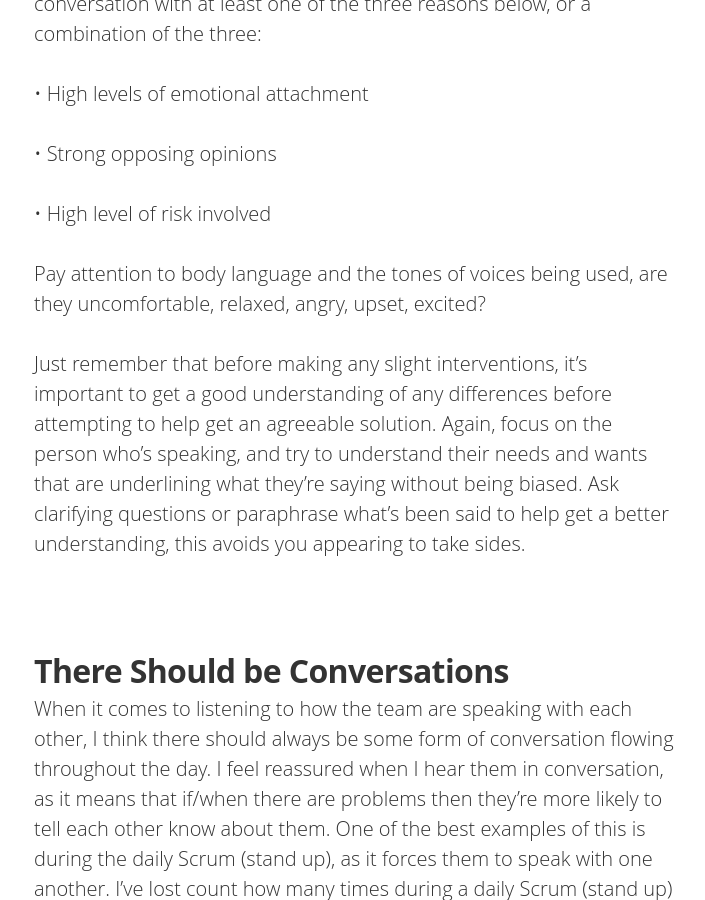
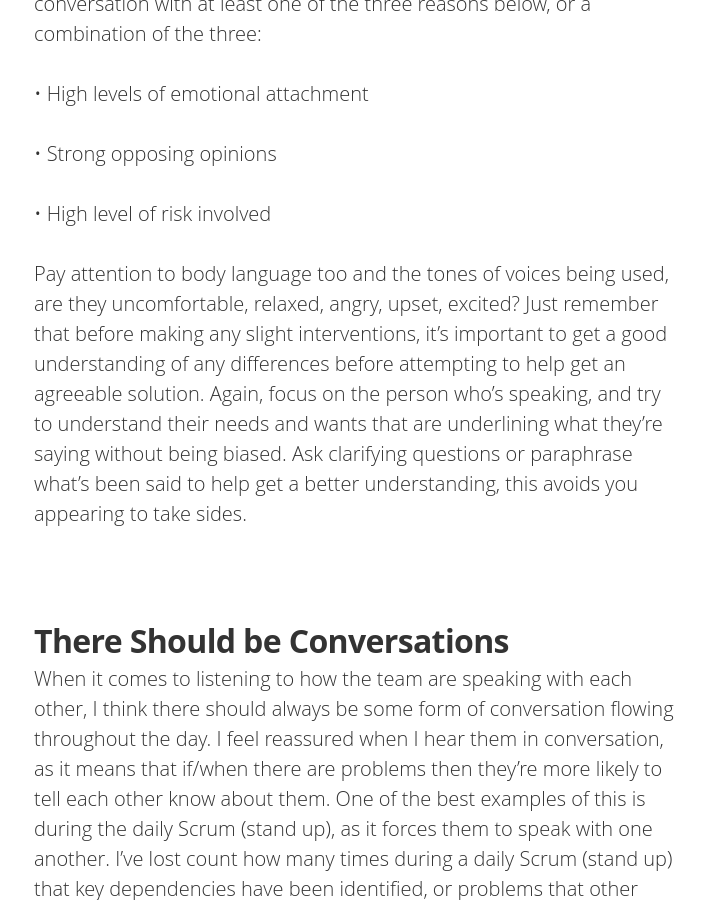
Before and after one commit to IamJackReed/JackReed, a Jekyll site: the page built from _posts/2017-08-05-high-performing-agile-teams-&-the-downside-of-collaboration.markdown, in a window 1280 px wide and 900 px high, scrolled down 3376 px. Shown: the whole window, without its empty margins (286-991 px from the left). Built offline with Jekyll 4.4.1, drawn with Linux system fonts in a browser that asks for light colours; nearby versions of some CDN libraries; some web fonts are replaced; comment, search, counter and statistics services are not loaded.

Commit message:
Update 2017-08-05-high-performing-agile-teams-&-the-downside-of-collaboration.markdown

```diff
--- a/_posts/2017-08-05-high-performing-agile-teams-&-the-downside-of-collaboration.markdown
+++ b/_posts/2017-08-05-high-performing-agile-teams-&-the-downside-of-collaboration.markdown
@@ -27,9 +27,7 @@ image2: /assets/article_images/2017-08-05-high-performing-agile-teams-&-the-down
 
 <span style="color:#00000; font-family: 'open sans'; font-size: 1em; font-size: 20px; font-weight: 200; hyphens: none;">• High level of risk involved
 
-<span style="color:#00000; font-family: 'open sans'; font-size: 1em; font-size: 20px; font-weight: 200; hyphens: none;">Pay attention to body language and the tones of voices being used, are they uncomfortable, relaxed, angry, upset, excited?
-
-<span style="color:#00000; font-family: 'open sans'; font-size: 1em; font-size: 20px; font-weight: 200; hyphens: none;">Just remember that before making any slight interventions, it's important to get a good understanding of any differences before attempting to help get an agreeable solution. Again, focus on the person who’s speaking, and try to understand their needs and wants that are underlining what they're saying without being biased. Ask clarifying questions or paraphrase what's been said to help get a better understanding, this avoids you appearing to take sides.
+<span style="color:#00000; font-family: 'open sans'; font-size: 1em; font-size: 20px; font-weight: 200; hyphens: none;">Pay attention to body language too and the tones of voices being used, are they uncomfortable, relaxed, angry, upset, excited? Just remember that before making any slight interventions, it's important to get a good understanding of any differences before attempting to help get an agreeable solution. Again, focus on the person who’s speaking, and try to understand their needs and wants that are underlining what they're saying without being biased. Ask clarifying questions or paraphrase what's been said to help get a better understanding, this avoids you appearing to take sides.
 
 # There Should be Conversations
 <span style="color:#00000; font-family: 'open sans'; font-size: 1em; font-size: 20px; font-weight: 200; hyphens: none;">When it comes to listening to how the team are speaking with each other, I think there should always be some form of conversation flowing throughout the day. I feel reassured when I hear them in conversation, as it means that if/when there are problems then they're more likely to tell each other know about them. One of the best examples of this is during the daily Scrum (stand up), as it forces them to speak with one another. I've lost count how many times during a daily Scrum (stand up) that key dependencies have been identified, or problems that other team members didn't know about that should have, all because of a direct result of the team having a conversation. I mean if the team weren't speaking with each other throughout the day, then I'd be worried, and concerned as this would be a strong indication that they're not working as a team.
```
